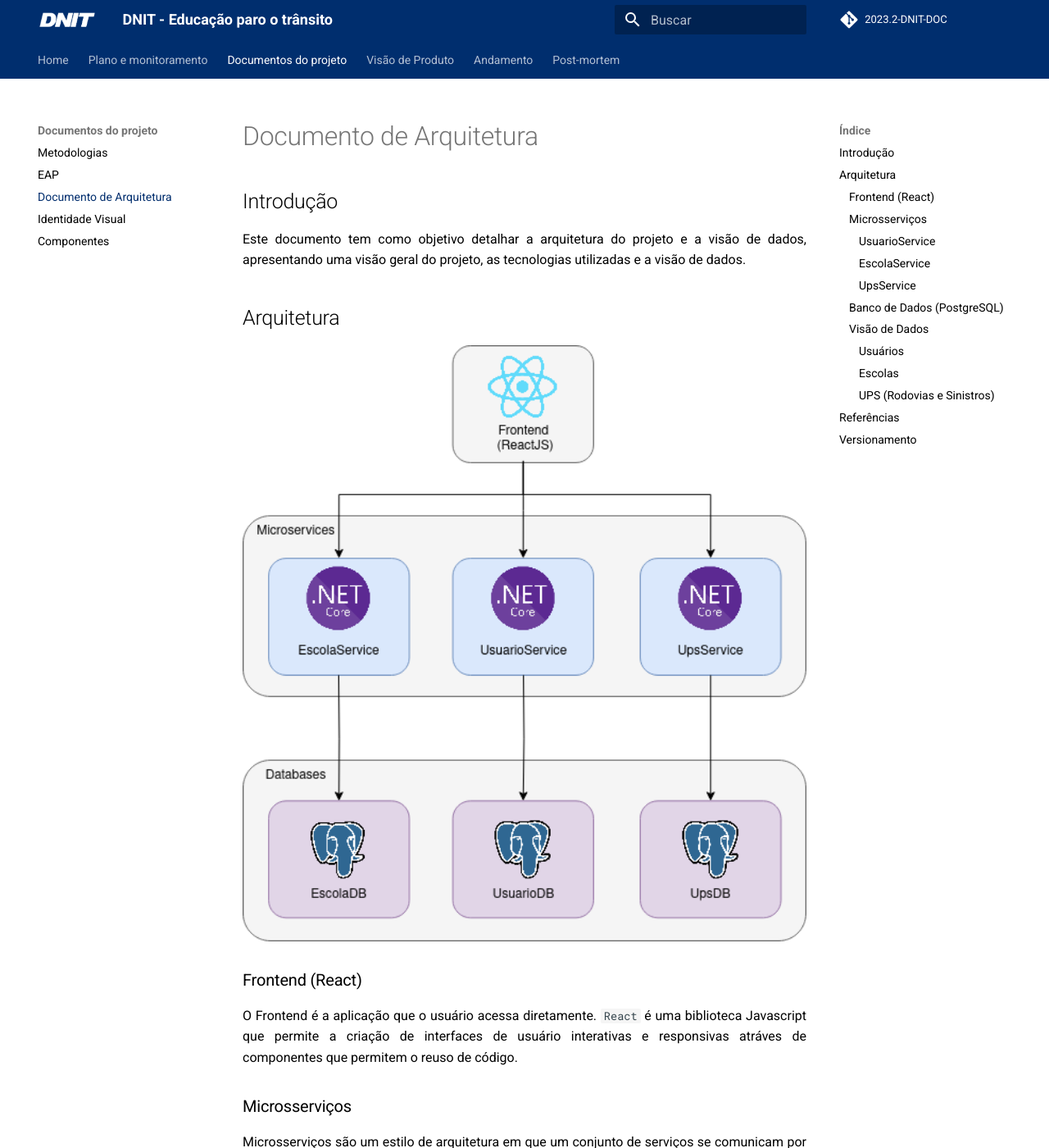
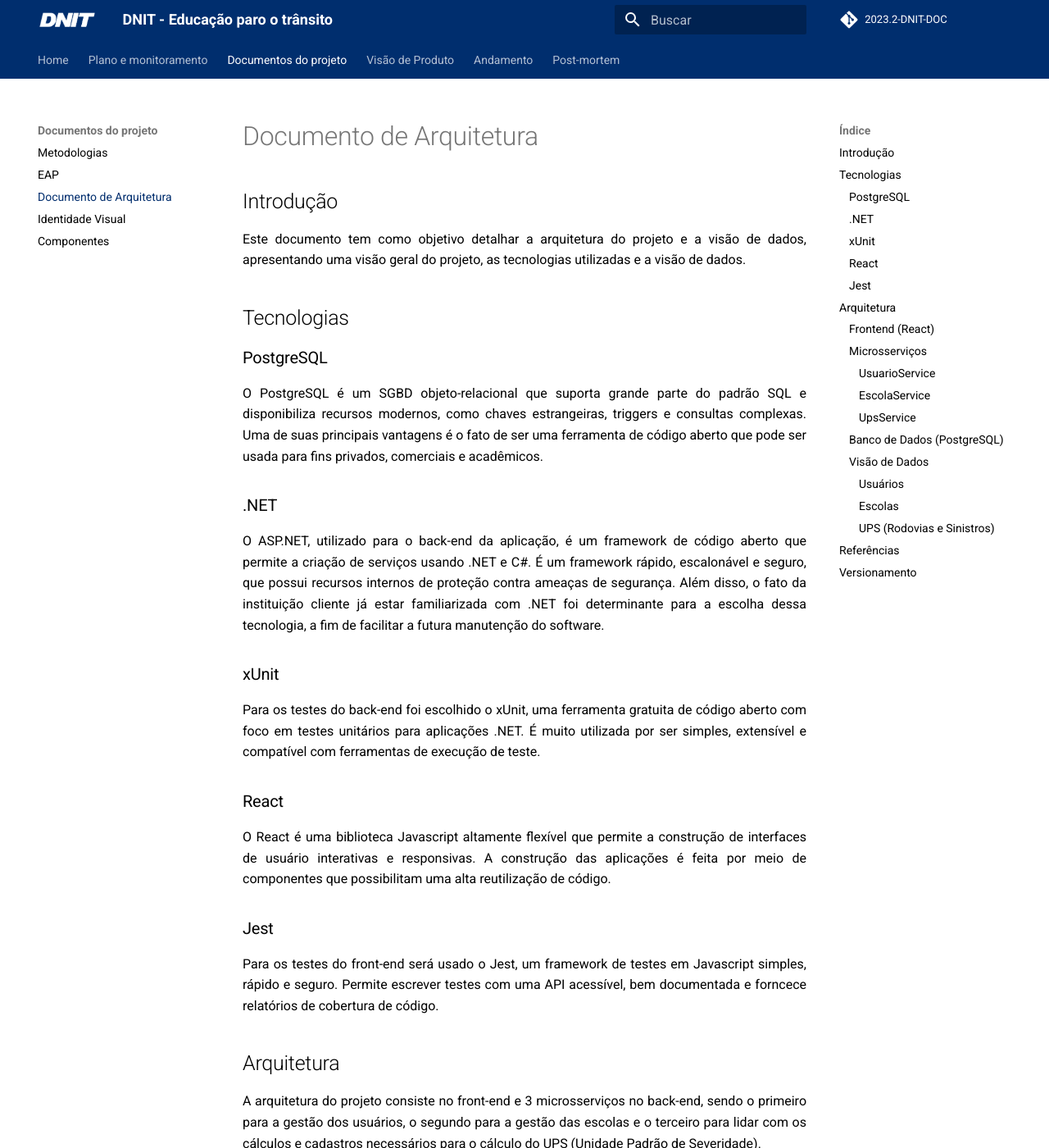
Before and after one commit to fga-eps-mds/2023.2-Dnit-DOC, an MkDocs documentation site: the page built from docs/documentos-projeto/arquitetura.md, in a window 1280 px wide and 1400 px high. Shown: the whole window at 82% size. Built offline with MkDocs 1.6.1 and Material for MkDocs 9.7.7, drawn with Linux system fonts in a browser that asks for light colours; comment, search, counter and statistics services are not loaded; some of the changed text lies outside the part shown.

Commit message:
doc: Adiciona tecnologias utilizadas

```diff
--- a/docs/documentos-projeto/arquitetura.md
+++ b/docs/documentos-projeto/arquitetura.md
@@ -4,7 +4,26 @@
 
 Este documento tem como objetivo detalhar a arquitetura do projeto e a visão de dados, apresentando uma visão geral do projeto, as tecnologias utilizadas e a visão de dados.
 
+## Tecnologias
+
+### PostgreSQL
+O PostgreSQL é um SGBD objeto-relacional que suporta grande parte do padrão SQL e disponibiliza recursos modernos, como chaves estrangeiras, triggers e consultas complexas. Uma de suas principais vantagens é o fato de ser uma ferramenta de código aberto que pode ser usada para fins privados, comerciais e acadêmicos.
+
+### .NET
+O ASP.NET, utilizado para o back-end da aplicação, é um framework de código aberto que permite a criação de serviços usando .NET e C#. É um framework rápido, escalonável e seguro, que possui recursos internos de proteção contra ameaças de segurança. Além disso, o fato da instituição cliente já estar familiarizada com .NET foi determinante para a escolha dessa tecnologia, a fim de facilitar a futura manutenção do software.
+
+### xUnit
+Para os testes do back-end foi escolhido o xUnit, uma ferramenta gratuita de código aberto com foco em testes unitários para aplicações .NET. É muito utilizada por ser simples, extensível e compatível com ferramentas de execução de teste.
+
+### React
+O React é uma biblioteca Javascript altamente flexível que permite a construção de interfaces de usuário interativas e responsivas. A construção das aplicações é feita por meio de componentes que possibilitam uma alta reutilização de código.
+
+### Jest
+Para os testes do front-end será usado o Jest, um framework de testes em Javascript simples, rápido e seguro. Permite escrever testes com uma API acessível, bem documentada e forncece relatórios de cobertura de código.
+
 ## Arquitetura
+
+A arquitetura do projeto consiste no front-end e 3 microsserviços no back-end, sendo o primeiro para a gestão dos usuários, o segundo para a gestão das escolas e o terceiro para lidar com os cálculos e cadastros necessários para o cálculo do UPS (Unidade Padrão de Severidade).
 
 ![Diagrama de Arquitetura](../assets/arquitetura/Diagrama_Arquitetura.png)
 
@@ -14,7 +33,7 @@ O Frontend é a aplicação que o usuário acessa diretamente. `React` é uma bi
 
 ### Microsserviços
 
-Microsserviços são um estilo de arquitetura em que um conjunto de serviços se comunicam por meio de APIs mais leves. Essa forma de construir aplicações permite a separação de responsabilidades entre os diferentes componentes de um sistema, tornando-os independentes e mais escaláveis.
+Microsserviços são um estilo de arquitetura em que um conjunto de serviços se comunicam por meio de APIs mais leves. Essa forma de construir aplicações permite a separação de responsabilidades entre os diferentes componentes de um sistema, tornando-os independentes e mais escaláveis, além de facilitar a manutenção e evolução do software.
 
 #### UsuarioService
 
@@ -49,9 +68,13 @@ Os diagramas a seguir apresentam a organização dos dados em seus respectivos b
 
 ## Referências
 
-> EQUIPE DNIT 2023-1. Documento de arquitetura. Disponível em: <https://fga-eps-mds.github.io/2023-1-Dnit-DOC/projeto/arquitetura/>
-> O que é arquitetura de microsserviços?. Disponível em: <https://www.redhat.com/pt-br/topics/microservices/what-are-microservices>
-
+> EQUIPE DNIT 2023-1. Documento de arquitetura. Disponível em: <https://fga-eps-mds.github.io/2023-1-Dnit-DOC/projeto/arquitetura/>. Acesso em: 20/10/2023.
+> O que é arquitetura de microsserviços?. Disponível em: <https://www.redhat.com/pt-br/topics/microservices/what-are-microservices>. Acesso em: 20/10/2023.
+> ASP.NET. Disponível em: <https://dotnet.microsoft.com/pt-br/apps/aspnet>. Acesso em: 10/12/2023.
+> Jest. Disponível em: <https://jestjs.io/pt-BR/>. Acesso em: 10/12/2023.
+> PostgreSQL. Disponível em: <https://www.postgresql.org/>. Acesso em: 10/12/2023.
+> React. Disponível em: <https://react.dev/>. Acesso em: 10/12/2023.
+> xUnit. Disponível em: <https://xunit.net/>. Acesso em: 10/12/2023.
 
 ## Versionamento
 
@@ -60,3 +83,4 @@ Os diagramas a seguir apresentam a organização dos dados em seus respectivos b
 | 20/10/2023 | Criação do documento | Wagner Martins |
 | 22/10/2023 | Revisão | Thiago |
 | 22/10/2023 | Adição da Visão de dados | Wagner Martins |
+| 10/12/2023 | Adição das Tecnologias utilizadas | Victor Hugo |
```
